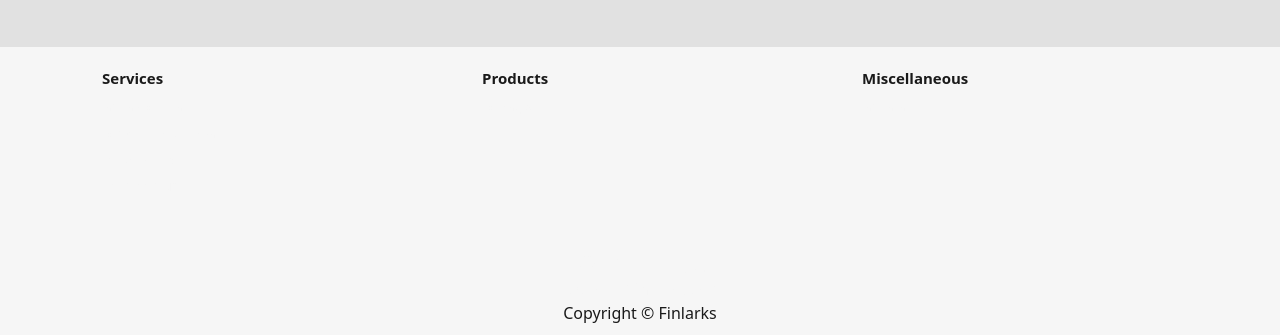
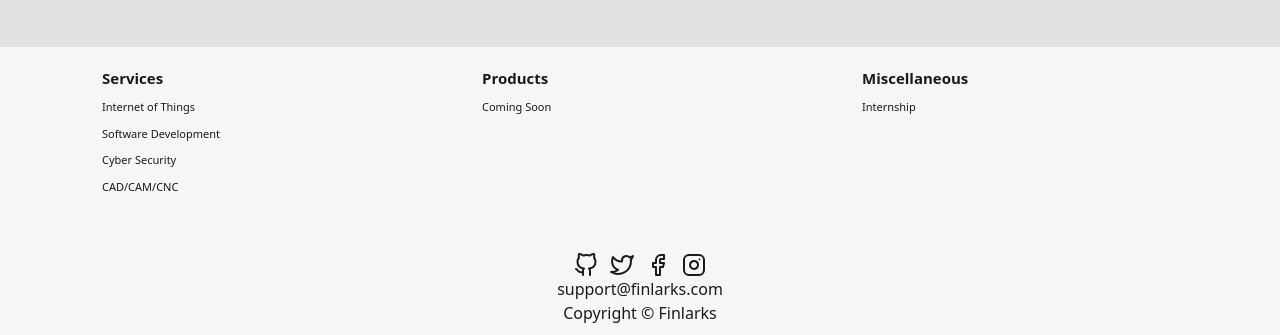
Before and after one commit to Akshayaatchu/finlarks.github.io, a PHP site: page / in a window 1280 px wide. Shown: the part 2342-2677 px from the top of the page. Run offline with PHP 8.4, Linux system fonts and the light colour scheme.

Commit message:
Fixed Bug

```diff
--- a/styles/main.css
+++ b/styles/main.css
@@ -168,7 +168,7 @@ footer {
 }
 
 footer a {
-  color: rgba(var(--sec-bg-color), 1);
+  color: rgba(var(--sec-fg-color), 1);
   text-decoration: none;
 }
 
```
